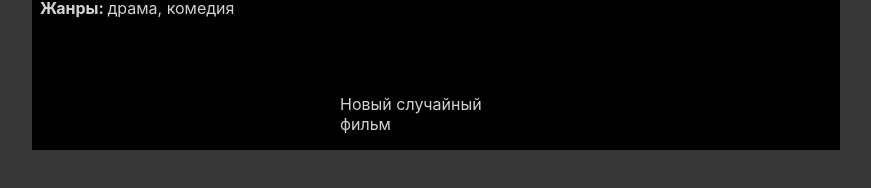
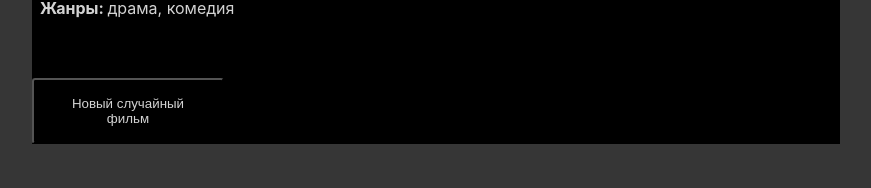
Before and after one commit to Bellerofonty/demo-movie-catalog, a React (Create React App) app: page /movie/1 in a window 1280 px wide. Both pictures are taken after a click on the element "Случайный фильм". Shown: the part 412-600 px from the top of the page, without its empty margins (204-1075 px from the left). Built offline with nearby package versions, Linux system fonts and the light colour scheme; no server answers.

Commit message:
update random movie

```diff
--- a/src/components/MovieCard.tsx
+++ b/src/components/MovieCard.tsx
@@ -4,9 +4,10 @@ import posterPlaceholder from '../img/poster-placeholder.jpg'
 
 interface IMovieCardProps {
     movieData: IMovieData
+    nextRandomMovie?: VoidFunction
 }
 
-export function MovieCard({movieData}: IMovieCardProps) {
+export function MovieCard({movieData, nextRandomMovie}: IMovieCardProps) {
     return (
         <div className="card">
             <h1 className="card-caption">Кино справочник</h1>
@@ -35,7 +36,9 @@ export function MovieCard({movieData}: IMovieCardProps) {
                 </div>
                 <img src={movieData.poster.previewUrl || posterPlaceholder} alt="poster" className="poster"/>
             </div>
-            <div className="next-random-movie" onClick={() => {window.location.reload()}}>Новый случайный фильм</div>
+            {nextRandomMovie && (<button type="button" className="next-random-movie" onClick={nextRandomMovie}>
+                Новый случайный фильм
+            </button>)}
         </div>
     )
 }
--- a/src/pages/movie/Movie.tsx
+++ b/src/pages/movie/Movie.tsx
@@ -1,10 +1,10 @@
-import React, {useEffect, useReducer} from "react";
+import React, {useCallback, useEffect, useReducer} from "react";
 import * as moviesData from "../../moviesData.json"
 import {MovieCard} from "../../components/MovieCard";
 import {useParams, Params} from "react-router-dom"
 import {IMovieData} from "../../models";
 import {Loader} from "../../components/Loader";
-import {getMovieData, MovieId} from "./request";
+import {getMovieData, getRandomMovie, MovieId} from "./request";
 
 const {docs} = moviesData
 
@@ -48,8 +48,10 @@ const movieReducer = (state: MovieState, action: MovieAction): MovieState => {
 export const Movie = () => {
     const params = useParams();
     const [movieState, dispatch] = useReducer(movieReducer, {state: 'loading'})
+    const id = parseIdFromParams(params)
+
     useEffect(() => {
-        getMovieData({id: parseIdFromParams(params)})
+        getMovieData({id})
             .then((data) => {
                 dispatch({type: 'setReady', payload: data})
             })
@@ -59,11 +61,26 @@ export const Movie = () => {
             })
     }, [])
 
+    const updateRandomMovie = useCallback(() => {
+        getRandomMovie()
+            .then((data) => {
+                dispatch({
+                    type: 'setReady',
+                    payload: data
+                })
+            })
+            .catch((e) => {
+                console.error(e)
+                dispatch({type: 'setReady', payload: docs[0]})
+            })
+    }, [])
+
+
     if (movieState.state === 'loading') {
-        return <Loader />
+        return <Loader/>
     }
 
     return (
-        <MovieCard movieData={movieState.movieData}/>
+        <MovieCard movieData={movieState.movieData} nextRandomMovie={id === "random" ? updateRandomMovie : undefined} />
     )
 }
--- a/src/pages/movie/request.ts
+++ b/src/pages/movie/request.ts
@@ -45,7 +45,7 @@ const commonOptions: Partial<Options> = {
     headers: {accept: 'application/json', 'X-API-KEY': APIToken},
 }
 
-const getRandomMovie = (): Promise<IMovieData> => {
+export const getRandomMovie = (): Promise<IMovieData> => {
     const options = {
         ...commonOptions,
         url: RANDOM_MOVIE_URL
```
